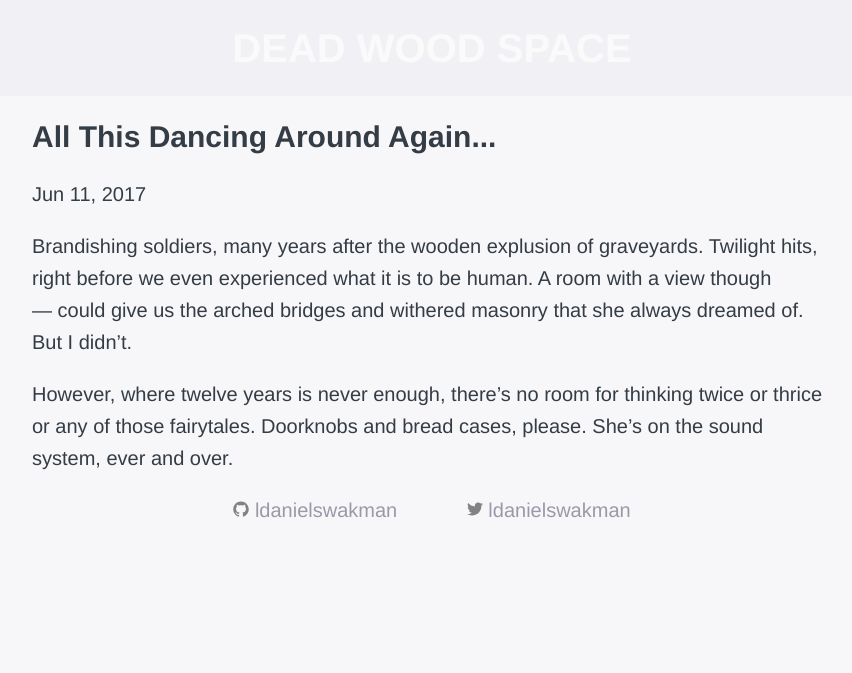
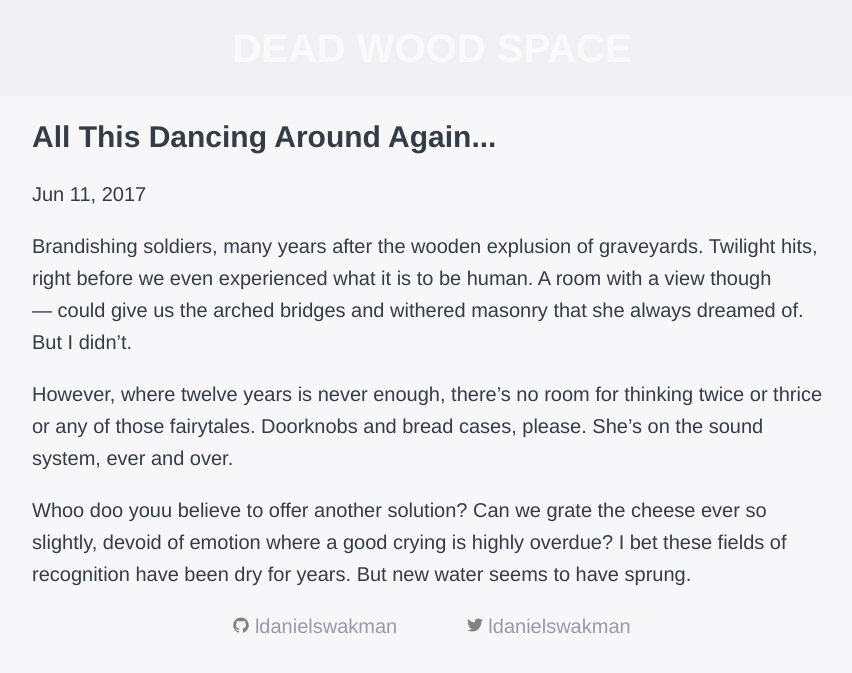
Before and after one commit to ldanielswakman/deadwoodspace, a Jekyll site: the page built from _posts/2017-06-11-all-this-dancing-around-again-dot-dot-dot.markdown, in a window 1280 px wide. Shown: the top 673 px of the page, without its empty margins (208-1060 px from the left). Built offline with Jekyll 4.4.1, drawn with Linux system fonts in a browser that asks for light colours; some web fonts are replaced; our own code applies the rules of GitHub Pages for plain Markdown files.

Commit message:
Updated All This Dancing Around Again Dot Dot Dot

```diff
--- a/_posts/2017-06-11-all-this-dancing-around-again-dot-dot-dot.markdown
+++ b/_posts/2017-06-11-all-this-dancing-around-again-dot-dot-dot.markdown
@@ -6,3 +6,5 @@ date: 2017-06-11 00:00:00 Z
 Brandishing soldiers, many years after the wooden explusion of graveyards. Twilight hits, right before we even experienced what it is to be human. A room with a view though — could give us the arched bridges and withered masonry that she always dreamed of. But I didn't.
 
 However, where twelve years is never enough, there's no room for thinking twice or thrice or any of those fairytales. Doorknobs and bread cases, please. She's on the sound system, ever and over.
+
+Whoo doo youu believe to offer another solution? Can we grate the cheese ever so slightly, devoid of emotion where a good crying is highly overdue? I bet these fields of recognition have been dry for years. But new water seems to have sprung.
```
